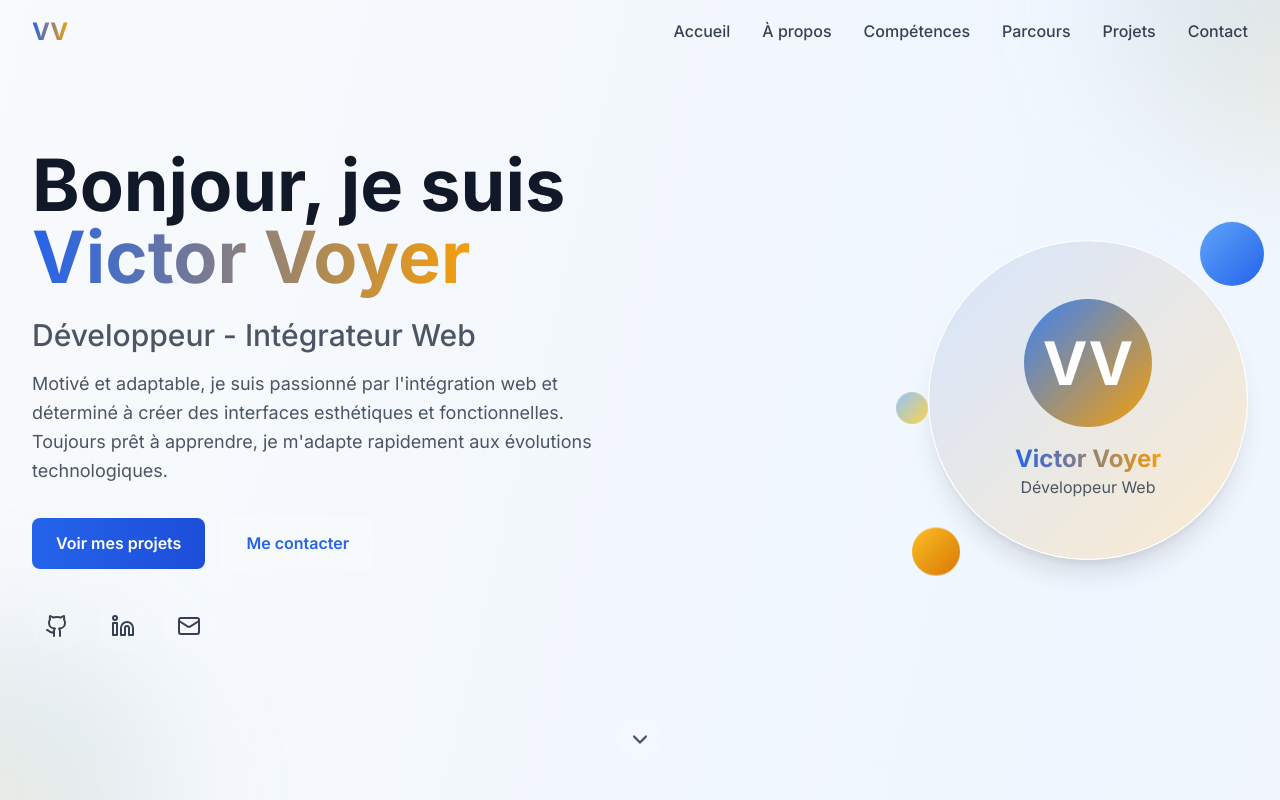
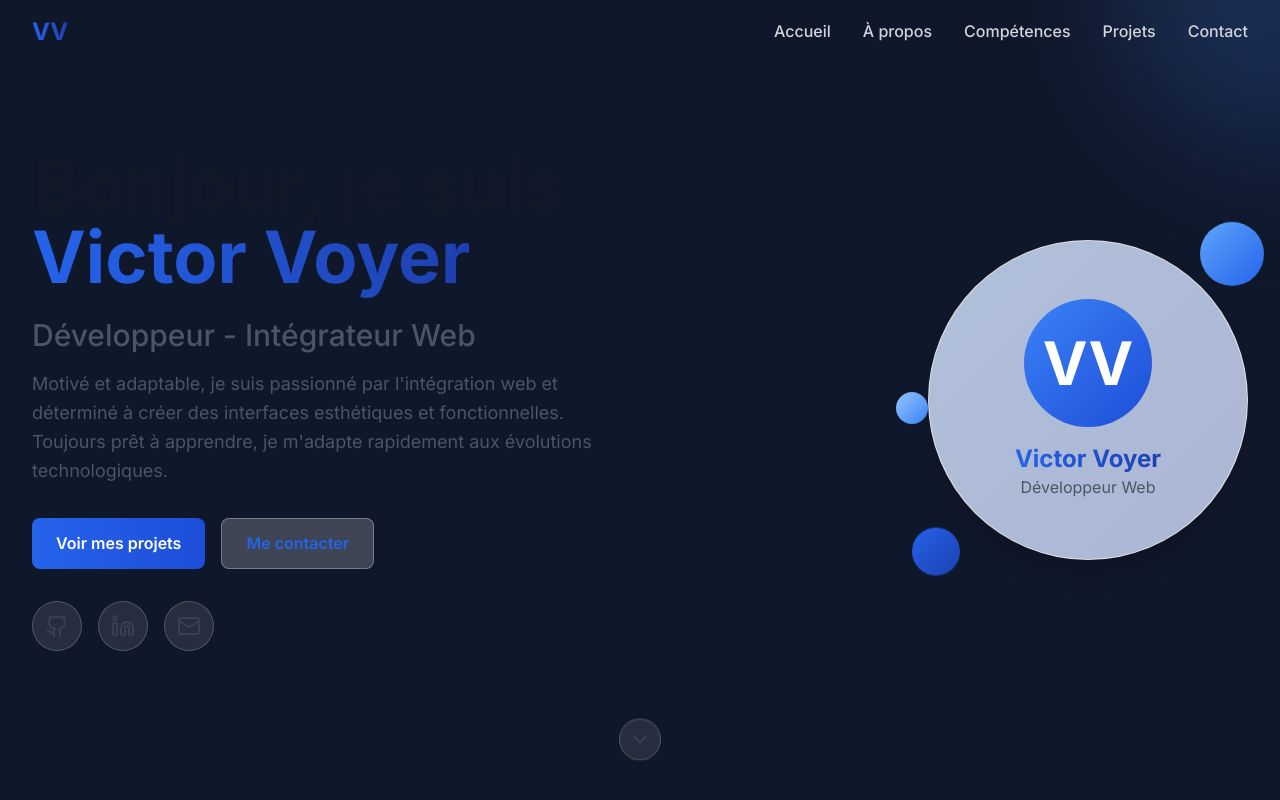
Before and after one commit to Victor-Voyer/Portfolio-2025, a React (Vite) app: page / in a window 1280 px wide. Shown: the top 800 px of the page. Built offline with nearby package versions, Linux system fonts and the light colour scheme.

Commit message:
update : header css and content

```diff
--- a/src/App.jsx
+++ b/src/App.jsx
@@ -9,7 +9,7 @@ import Footer from './components/Footer'
 
 function App() {
   return (
-    <div className="min-h-screen bg-gradient-to-br from-slate-50 via-blue-50 to-orange-50">
+    <div className="min-h-screen bg-transparent">
       <Header />
       <Hero />
       <About />
--- a/src/components/Footer.jsx
+++ b/src/components/Footer.jsx
@@ -9,8 +9,8 @@ const Footer = () => {
     <footer className="bg-gradient-to-r from-gray-900 to-gray-800 text-white py-12 relative overflow-hidden">
       {/* Background Effects */}
       <div className="absolute inset-0 overflow-hidden">
-        <div className="absolute top-0 left-1/4 w-96 h-96 bg-gradient-to-br from-primary-500/10 to-accent-500/10 rounded-full blur-3xl"></div>
-        <div className="absolute bottom-0 right-1/4 w-96 h-96 bg-gradient-to-tr from-accent-500/10 to-primary-500/10 rounded-full blur-3xl"></div>
+        <div className="absolute top-0 left-1/4 w-96 h-96 bg-gradient-to-br from-primary-500/10 to-primary-700/10 rounded-full blur-3xl"></div>
+        <div className="absolute bottom-0 right-1/4 w-96 h-96 bg-gradient-to-tr from-primary-700/10 to-primary-500/10 rounded-full blur-3xl"></div>
       </div>
 
       <div className="max-w-7xl mx-auto px-4 sm:px-6 lg:px-8 relative z-10">
--- a/src/components/Header.jsx
+++ b/src/components/Header.jsx
@@ -17,7 +17,6 @@ const Header = () => {
     { name: 'Accueil', href: '#accueil' },
     { name: 'À propos', href: '#apropos' },
     { name: 'Compétences', href: '#competences' },
-    { name: 'Parcours', href: '#parcours' },
     { name: 'Projets', href: '#projets' },
     { name: 'Contact', href: '#contact' }
   ]
@@ -50,10 +49,10 @@ const Header = () => {
                 <button
                   key={item.name}
                   onClick={() => scrollToSection(item.href)}
-                  className="text-gray-700 hover:text-primary-600 font-medium transition-colors duration-300 relative group"
+                  className="text-gray-300 hover:text-primary-400 font-medium transition-colors duration-300 relative group"
                 >
                   {item.name}
-                  <span className="absolute -bottom-1 left-0 w-0 h-0.5 bg-gradient-to-r from-primary-600 to-accent-500 transition-all duration-300 group-hover:w-full"></span>
+                  <span className="absolute -bottom-1 left-0 w-0 h-0.5 bg-gradient-to-r from-primary-500 to-primary-700 transition-all duration-300 group-hover:w-full"></span>
                 </button>
               ))}
             </div>
@@ -63,7 +62,7 @@ const Header = () => {
           <div className="md:hidden">
             <button
               onClick={() => setIsMenuOpen(!isMenuOpen)}
-              className="text-gray-700 hover:text-primary-600 transition-colors duration-300"
+              className="text-gray-300 hover:text-primary-400 transition-colors duration-300"
             >
               {isMenuOpen ? <X size={24} /> : <Menu size={24} />}
             </button>
@@ -78,7 +77,7 @@ const Header = () => {
                 <button
                   key={item.name}
                   onClick={() => scrollToSection(item.href)}
-                  className="text-gray-700 hover:text-primary-600 font-medium transition-colors duration-300 text-left"
+                  className="text-gray-300 hover:text-primary-400 font-medium transition-colors duration-300 text-left"
                 >
                   {item.name}
                 </button>
--- a/src/components/Hero.jsx
+++ b/src/components/Hero.jsx
@@ -14,8 +14,8 @@ const Hero = () => {
     <section id="accueil" className="min-h-screen flex items-center justify-center relative overflow-hidden">
       {/* Background Effects */}
       <div className="absolute inset-0 overflow-hidden">
-        <div className="absolute -top-40 -right-40 w-80 h-80 bg-gradient-to-br from-primary-400/20 to-accent-400/20 rounded-full blur-3xl animate-float"></div>
-        <div className="absolute -bottom-40 -left-40 w-80 h-80 bg-gradient-to-tr from-accent-400/20 to-primary-400/20 rounded-full blur-3xl animate-float" style={{ animationDelay: '2s' }}></div>
+        <div className="absolute -top-40 -right-40 w-80 h-80 bg-gradient-to-br from-primary-400/20 to-primary-600/20 rounded-full blur-3xl animate-float"></div>
+
       </div>
 
       <div className="max-w-7xl mx-auto px-4 sm:px-6 lg:px-8 relative z-10">
@@ -119,9 +119,9 @@ const Hero = () => {
             <div className="relative">
               {/* Main Circle */}
               <div className="w-80 h-80 glass-card rounded-full flex items-center justify-center relative overflow-hidden">
-                <div className="absolute inset-0 bg-gradient-to-br from-primary-500/20 to-accent-500/20 rounded-full"></div>
+                <div className="absolute inset-0 bg-gradient-to-br from-primary-500/20 to-primary-700/20 rounded-full"></div>
                 <div className="relative z-10 text-center">
-                  <div className="w-32 h-32 bg-gradient-to-br from-primary-500 to-accent-500 rounded-full mx-auto mb-4 flex items-center justify-center">
+                  <div className="w-32 h-32 bg-gradient-to-br from-primary-500 to-primary-700 rounded-full mx-auto mb-4 flex items-center justify-center">
                     <span className="text-6xl font-bold text-white">VV</span>
                   </div>
                   <h3 className="text-2xl font-bold gradient-text">Victor Voyer</h3>
@@ -131,8 +131,8 @@ const Hero = () => {
 
               {/* Floating Elements */}
               <div className="absolute -top-4 -right-4 w-16 h-16 bg-gradient-to-br from-primary-400 to-primary-600 rounded-full animate-float"></div>
-              <div className="absolute -bottom-4 -left-4 w-12 h-12 bg-gradient-to-br from-accent-400 to-accent-600 rounded-full animate-float" style={{ animationDelay: '1s' }}></div>
-              <div className="absolute top-1/2 -left-8 w-8 h-8 bg-gradient-to-br from-primary-300 to-accent-300 rounded-full animate-float" style={{ animationDelay: '2s' }}></div>
+              <div className="absolute -bottom-4 -left-4 w-12 h-12 bg-gradient-to-br from-primary-600 to-primary-800 rounded-full animate-float" style={{ animationDelay: '1s' }}></div>
+              <div className="absolute top-1/2 -left-8 w-8 h-8 bg-gradient-to-br from-primary-300 to-primary-500 rounded-full animate-float" style={{ animationDelay: '2s' }}></div>
             </div>
           </motion.div>
         </div>
--- a/src/index.css
+++ b/src/index.css
@@ -16,8 +16,8 @@
   body {
     font-family: 'Inter', sans-serif;
     line-height: 1.6;
-    color: #1e293b;
-    background: linear-gradient(135deg, #f8fafc 0%, #e2e8f0 100%);
+    color: #e2e8f0;
+    background-color: #0f172a;
     min-height: 100vh;
   }
 
@@ -27,16 +27,16 @@
   }
 
   ::-webkit-scrollbar-track {
-    background: #f1f5f9;
+    background: #1e293b;
   }
 
   ::-webkit-scrollbar-thumb {
-    background: linear-gradient(135deg, #3b82f6, #f59e0b);
+    background: linear-gradient(135deg, #3b82f6, #1d4ed8);
     border-radius: 4px;
   }
 
   ::-webkit-scrollbar-thumb:hover {
-    background: linear-gradient(135deg, #2563eb, #d97706);
+    background: linear-gradient(135deg, #2563eb, #1e40af);
   }
 }
 
@@ -50,7 +50,7 @@
   }
 
   .gradient-text {
-    @apply bg-gradient-to-r from-primary-600 to-accent-500 bg-clip-text text-transparent;
+    @apply bg-gradient-to-r from-primary-600 to-primary-800 bg-clip-text text-transparent;
   }
 
   .btn-primary {
--- a/styles.css
+++ b/styles.css
@@ -26,8 +26,8 @@
 body {
     font-family: 'Inter', sans-serif;
     line-height: 1.6;
-    color: var(--text-primary);
-    background-color: var(--bg-primary);
+    color: #e2e8f0;
+    background-color: #0f172a;
     scroll-behavior: smooth;
 }
 
@@ -66,7 +66,7 @@ body {
 }
 
 .logo-text {
-    background: linear-gradient(135deg, var(--primary-color), var(--accent-color));
+    background: linear-gradient(135deg, var(--primary-color), #1e40af);
     -webkit-background-clip: text;
     -webkit-text-fill-color: transparent;
     background-clip: text;
@@ -146,7 +146,7 @@ body {
 }
 
 .highlight {
-    background: linear-gradient(135deg, var(--primary-color), var(--accent-color));
+    background: linear-gradient(135deg, var(--primary-color), #1e40af);
     -webkit-background-clip: text;
     -webkit-text-fill-color: transparent;
     background-clip: text;
@@ -240,7 +240,7 @@ body {
 .image-placeholder {
     width: 300px;
     height: 300px;
-    background: linear-gradient(135deg, var(--primary-color), var(--accent-color));
+    background: linear-gradient(135deg, var(--primary-color), #1e40af);
     border-radius: 50%;
     display: flex;
     align-items: center;
@@ -321,7 +321,7 @@ section {
     bottom: 0;
     background:
         radial-gradient(circle at 20% 50%, rgba(37, 99, 235, 0.1) 0%, transparent 50%),
-        radial-gradient(circle at 80% 20%, rgba(245, 158, 11, 0.1) 0%, transparent 50%),
+        radial-gradient(circle at 80% 20%, rgba(30, 64, 175, 0.1) 0%, transparent 50%),
         radial-gradient(circle at 40% 80%, rgba(37, 99, 235, 0.05) 0%, transparent 50%);
     animation: backgroundShift 20s ease-in-out infinite;
     z-index: -1;
@@ -356,7 +356,7 @@ section {
     left: -50%;
     width: 200%;
     height: 200%;
-    background: conic-gradient(from 0deg, transparent, rgba(37, 99, 235, 0.1), transparent, rgba(245, 158, 11, 0.1), transparent);
+    background: conic-gradient(from 0deg, transparent, rgba(37, 99, 235, 0.1), transparent, rgba(30, 64, 175, 0.1), transparent);
     animation: rotate 10s linear infinite;
     z-index: -1;
 }
@@ -424,7 +424,7 @@ section {
     left: 0;
     right: 0;
     bottom: 0;
-    background: linear-gradient(135deg, rgba(37, 99, 235, 0.1), rgba(245, 158, 11, 0.1));
+    background: linear-gradient(135deg, rgba(37, 99, 235, 0.1), rgba(30, 64, 175, 0.1));
     opacity: 0;
     transition: opacity 0.3s ease;
     z-index: -1;
@@ -495,7 +495,7 @@ section {
     position: absolute;
     top: 1rem;
     right: 1rem;
-    background: linear-gradient(135deg, var(--primary-color), var(--accent-color));
+    background: linear-gradient(135deg, var(--primary-color), #1e40af);
     color: white;
     padding: 0.5rem 0.75rem;
     border-radius: 20px;
@@ -530,19 +530,19 @@ section {
     0%, 100% {
         background:
             radial-gradient(circle at 20% 50%, rgba(37, 99, 235, 0.1) 0%, transparent 50%),
-            radial-gradient(circle at 80% 20%, rgba(245, 158, 11, 0.1) 0%, transparent 50%),
+            radial-gradient(circle at 80% 20%, rgba(30, 64, 175, 0.1) 0%, transparent 50%),
             radial-gradient(circle at 40% 80%, rgba(37, 99, 235, 0.05) 0%, transparent 50%);
     }
     33% {
         background:
-            radial-gradient(circle at 80% 30%, rgba(245, 158, 11, 0.1) 0%, transparent 50%),
+            radial-gradient(circle at 80% 30%, rgba(30, 64, 175, 0.1) 0%, transparent 50%),
             radial-gradient(circle at 20% 70%, rgba(37, 99, 235, 0.1) 0%, transparent 50%),
-            radial-gradient(circle at 60% 20%, rgba(245, 158, 11, 0.05) 0%, transparent 50%);
+            radial-gradient(circle at 60% 20%, rgba(30, 64, 175, 0.05) 0%, transparent 50%);
     }
     66% {
         background:
             radial-gradient(circle at 40% 20%, rgba(37, 99, 235, 0.1) 0%, transparent 50%),
-            radial-gradient(circle at 60% 80%, rgba(245, 158, 11, 0.1) 0%, transparent 50%),
+            radial-gradient(circle at 60% 80%, rgba(30, 64, 175, 0.1) 0%, transparent 50%),
             radial-gradient(circle at 80% 60%, rgba(37, 99, 235, 0.05) 0%, transparent 50%);
     }
 }
@@ -587,7 +587,7 @@ section {
 .card-icon {
     width: 80px;
     height: 80px;
-    background: linear-gradient(135deg, rgba(37, 99, 235, 0.1), rgba(245, 158, 11, 0.1));
+    background: linear-gradient(135deg, rgba(37, 99, 235, 0.1), rgba(30, 64, 175, 0.1));
     border-radius: 20px;
     display: flex;
     align-items: center;
@@ -669,7 +669,7 @@ section {
 }
 
 .card-tags span {
-    background: linear-gradient(135deg, rgba(37, 99, 235, 0.1), rgba(245, 158, 11, 0.1));
+    background: linear-gradient(135deg, rgba(37, 99, 235, 0.1), rgba(30, 64, 175, 0.1));
     color: var(--primary-color);
     padding: 0.4rem 0.8rem;
     border-radius: 20px;
@@ -680,7 +680,7 @@ section {
 }
 
 .parcours-card:hover .card-tags span {
-    background: linear-gradient(135deg, var(--primary-color), var(--accent-color));
+    background: linear-gradient(135deg, var(--primary-color), #1e40af);
     color: white;
     transform: translateY(-2px);
     box-shadow: 0 4px 8px rgba(37, 99, 235, 0.3);
@@ -708,7 +708,7 @@ section {
 
 .project-image {
     height: 200px;
-    background: linear-gradient(135deg, var(--primary-color), var(--accent-color));
+    background: linear-gradient(135deg, var(--primary-color), #1e40af);
     display: flex;
     align-items: center;
     justify-content: center;
```
Also changed, not shown: src/components/Contact.jsx (+4 -4 lines).
